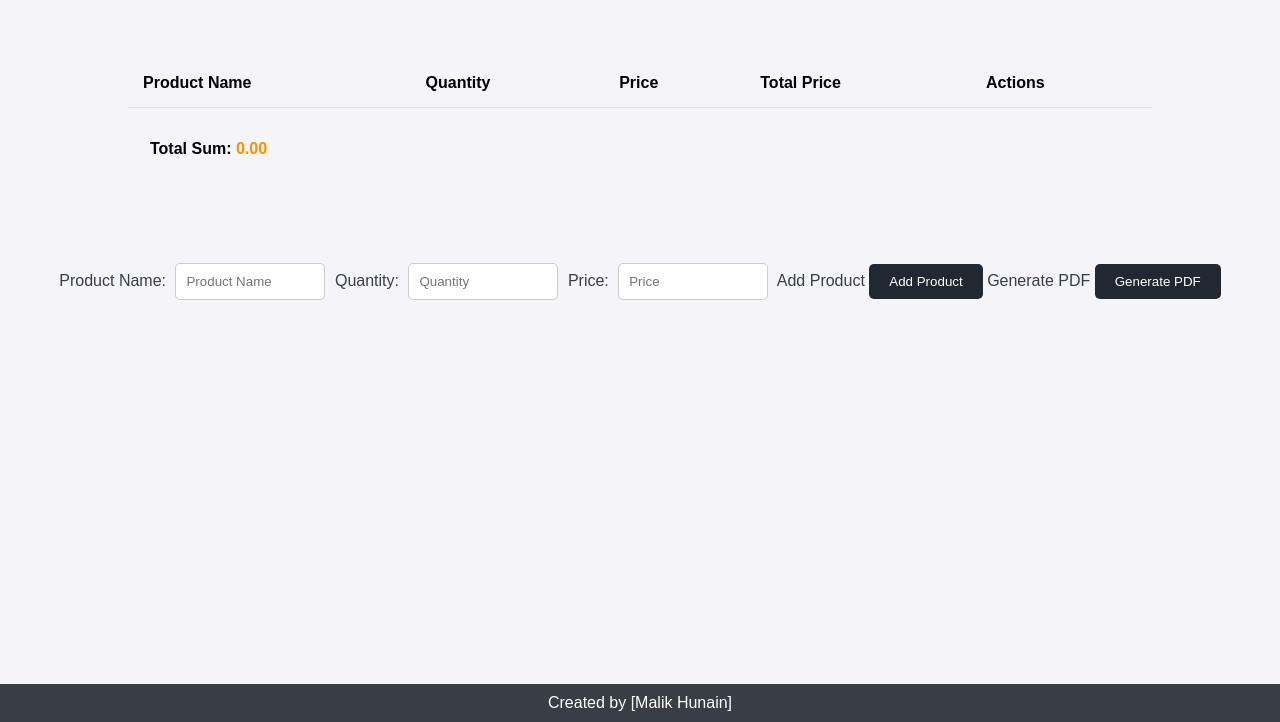
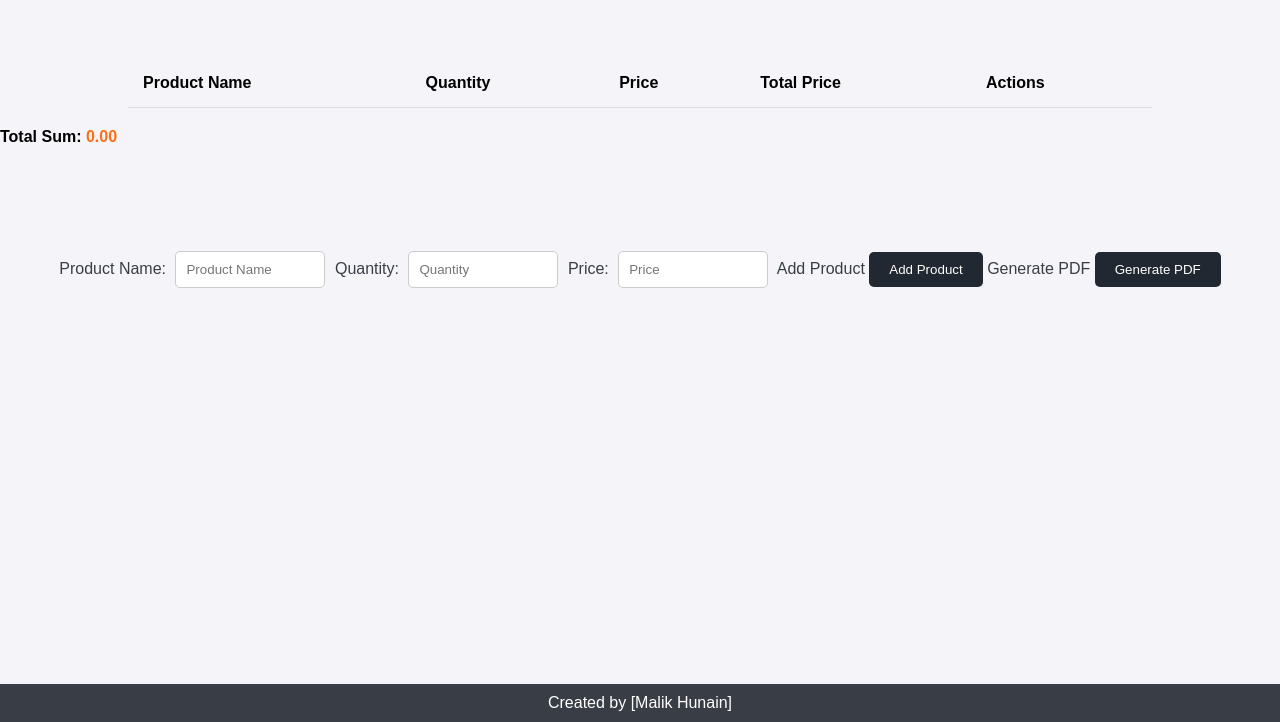
Before and after one commit to hunainislam/Inventory-Management-System, a website: page index.html in a window 1280 px wide. Shown: the part 78-800 px from the top of the page. Drawn offline with nearby package versions, Linux system fonts and the light colour scheme.

Commit message:
lastcommet

```diff
--- a/index.js
+++ b/index.js
@@ -62,8 +62,6 @@ function addProductToTable(newProduct) {
   // Add a "Remove" button to each row
   const removeButton = document.createElement("button");
   removeButton.textContent = "Remove";
-  removeButton.style.backgroundColor = "red";
-  removeButton.style.color = "white"
   removeButton.classList.add("remove-btn");
   removeButton.addEventListener("click", () => {
     // Update total sum when removing a product
--- a/styles.css
+++ b/styles.css
@@ -89,15 +89,6 @@ tr:hover {
 	font-family: fantasy;
 }
 
-.total-container{
-    margin-left: 150px;
-    margin-top: 32px;
-}
-
-.SumColor {
-    color: #ff9100;
-}
-
 
 /* Footer Styling */
 footer {
```
Also changed, not shown: image/image2.png (added).
